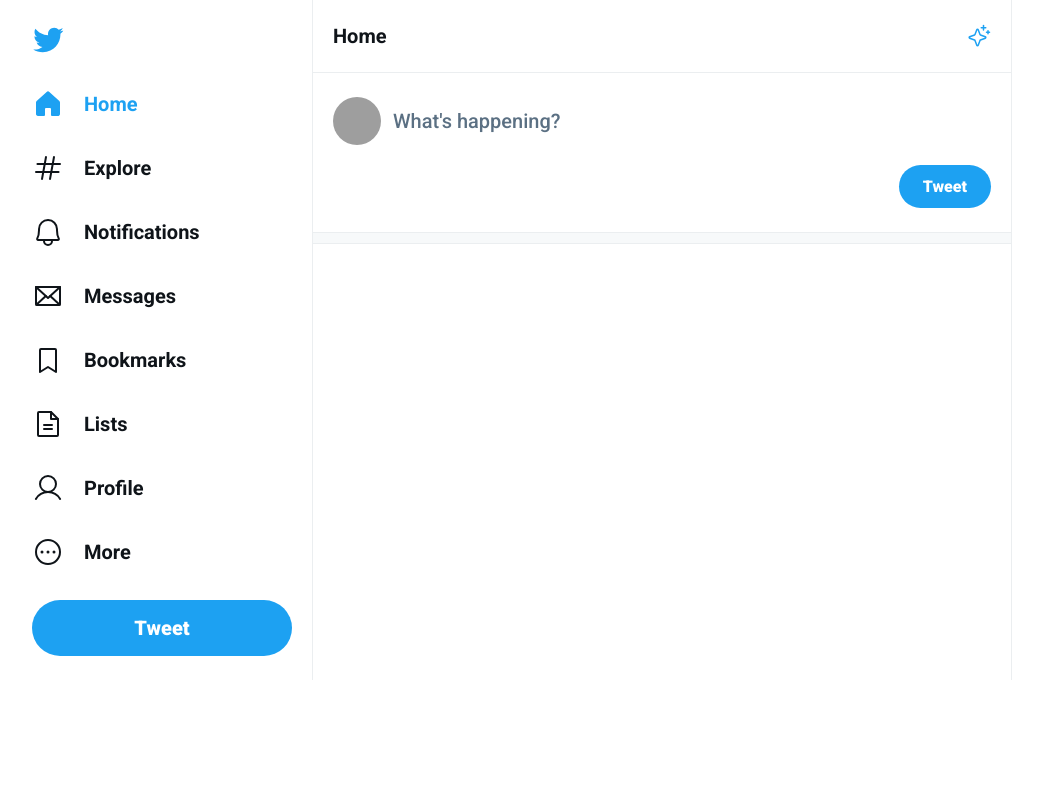
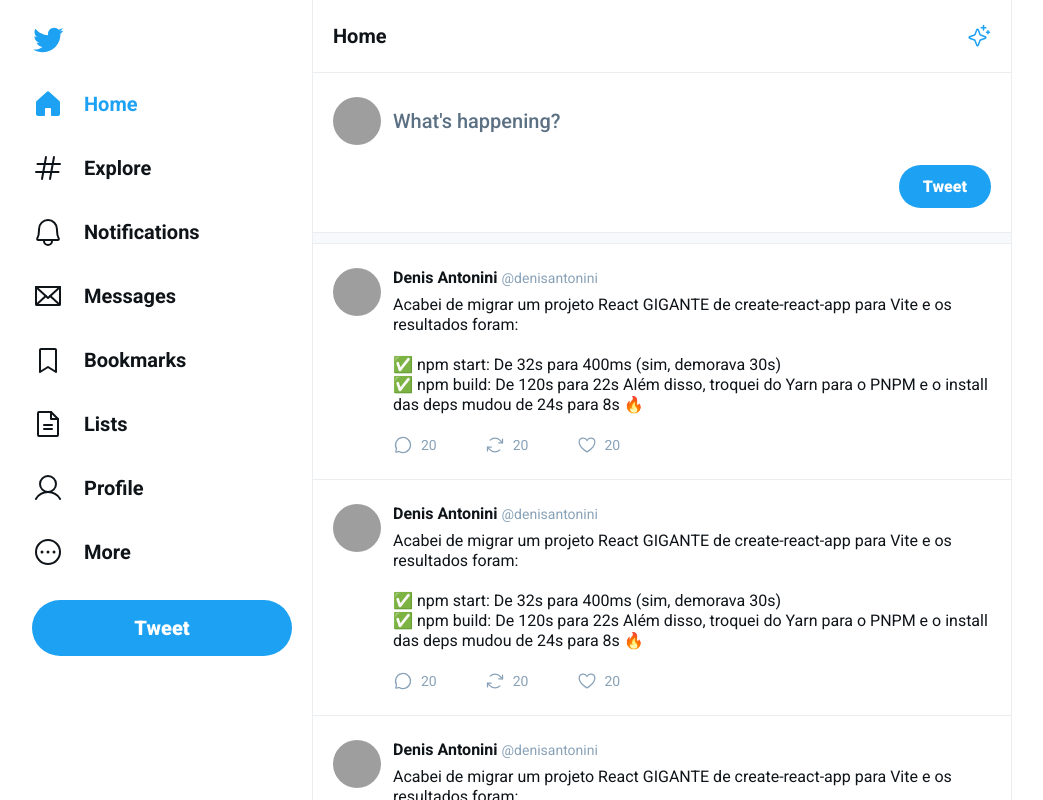
Before and after one commit to DesenDenisAntonini/UI-Twitter, a React (Vite) app: page / in a window 1280 px wide. Shown: the top 800 px of the page, without its empty margins (128-1171 px from the left). Built offline with nearby package versions, Linux system fonts and the light colour scheme; grey boxes are pictures that could not be loaded.

Commit message:
feat: creating list of tweets

```diff
--- /dev/null
+++ b/src/components/Tweet.css
@@ -0,0 +1,61 @@
+.tweet {
+  padding: 1.5rem 1.25rem;
+  display: grid;
+  grid-template-columns: 3rem 1fr;
+  gap: 0.75rem;
+  border-bottom: 1px solid #ebeef0;
+  text-decoration: none;
+}
+
+.tweet img {
+  width: 3rem;
+  height: 3rem;
+  border-radius: 9999px;
+}
+
+.tweet .tweet-content {
+  display: flex;
+  flex-direction: column;
+  gap: 0.5rem;
+}
+
+.tweet .tweet-content .tweet-content-header {
+  display: flex;
+  align-items: center;
+  gap: 0.25rem;
+}
+
+.tweet .tweet-content .tweet-content-header span {
+  font-size: 0.875rem;
+  color: #89a2b8
+}
+
+.tweet .tweet-content p {
+  line-height: 1.25;
+}
+
+.tweet .tweet-content .tweet-content-footer {
+  display: flex;
+  align-items: center;
+  gap: 3rem;
+  margin-top: 0.75rem;
+}
+
+.tweet .tweet-content .tweet-content-footer button {
+  display: flex;
+  align-items: center;
+  gap: 0.5rem;
+  background: transparent;
+  border: 0;
+  font-size: 0.875rem;
+  color: #89a2b8
+}
+
+.tweet .tweet-content .tweet-content-footer button:hover {
+  color: var(--twitter-blue);
+}
+
+.tweet .tweet-content .tweet-content-footer button svg {
+  width: 1.25rem;
+  height: 1.25rem;
+}
--- a/src/components/Tweet.tsx
+++ b/src/components/Tweet.tsx
@@ -1,16 +1,39 @@
-interface TweetProps {
-  user: string
-  children: string
-  likes?: number
-}
+import { ArrowsClockwise, ChatCircle, Heart } from 'phosphor-react';
+import './Tweet.css';
 
+export function Tweet() {
+  return (
+    <a href="#" className="tweet">
+      <img src="https://github.com/DesenDenisAntonini.png" alt="Denis Antonini" />
 
-export function Tweet(props: TweetProps) {
-  return (
-    <div className="tweet" style={{ borderRadius: 8 }}>
-      <strong>{props.user}</strong>
-      <p>{props.children}</p>
-      <button>Like{props.likes ?? 0}</button>
-    </div>
+      <div className="tweet-content">
+        <div className="tweet-content-header">
+          <strong>Denis Antonini</strong>
+          <span>@denisantonini</span>
+        </div>
+        <p>
+        Acabei de migrar um projeto React GIGANTE de create-react-app para Vite e os resultados foram:<br/>
+        <br/>
+        ✅ npm start: De 32s para 400ms (sim, demorava 30s)<br/>
+        ✅ npm build: De 120s para 22s Além disso, troquei do Yarn para o PNPM e o install das deps mudou de 24s para 8s 🔥
+        </p>
+
+        <div className="tweet-content-footer">
+          <button type="button">
+            <ChatCircle />
+            20
+          </button>
+          <button type="button">
+            <ArrowsClockwise />
+            20
+          </button>
+          <button type="button">
+            <Heart />
+            20
+          </button>
+        </div>
+
+      </div>
+    </a>
   )
 }
--- a/src/main.tsx
+++ b/src/main.tsx
@@ -5,6 +5,7 @@
 import './global.css';
 
 import twitterLogo from './assets/logo.twitter.svg'
+import { Tweet } from './components/Tweet';
 
 ReactDOM.createRoot(document.getElementById('root') as HTMLElement).render(
   <React.StrictMode>
@@ -68,6 +69,12 @@
             <button type="submit">Tweet</button>
           </form>
           <div className="separator"/>
+
+          <Tweet />
+          <Tweet />
+          <Tweet />
+          <Tweet />
+
         </main>
       </div>
     </div>
```
